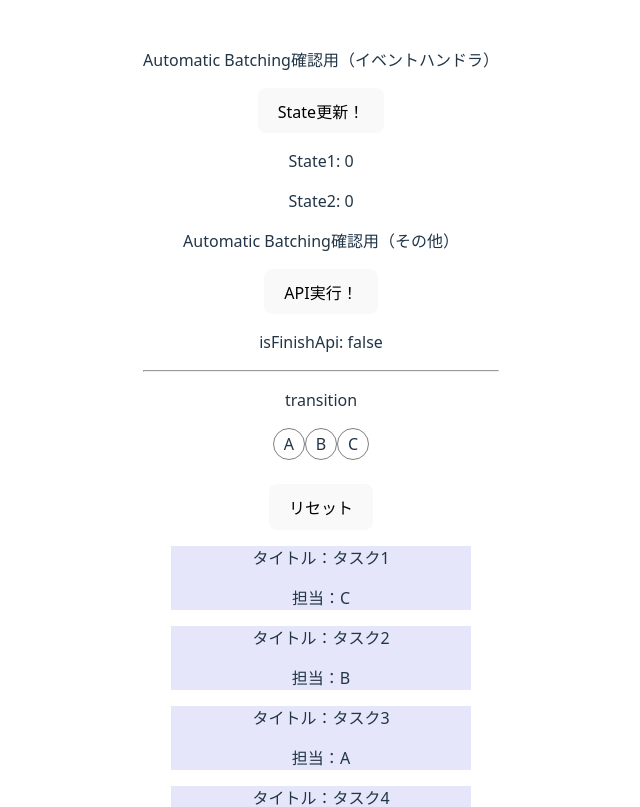
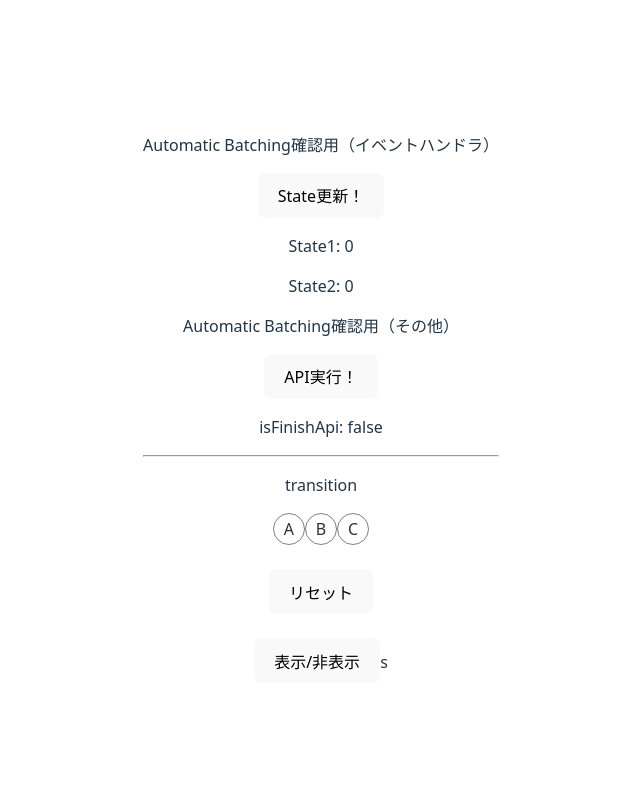
Before and after one commit to Soh1121/React18, a React (Vite) app in the folder react18-explanation-react18/: page / in a window 1280 px wide. Shown: the top 807 px of the page, without its empty margins (319-959 px from the left). Built offline with nearby package versions, Linux system fonts and the light colour scheme.

Commit message:
✨feat: リストを基本的に非表示

```diff
--- a/react18-explanation-react18/src/components/Transition.tsx
+++ b/react18-explanation-react18/src/components/Transition.tsx
@@ -35,6 +35,7 @@
 export const Transition = () => {
     const [selectedAssignee, setSelectedAssignee] = useState<string>('');
     const [taskList, setTaskList] = useState<Task[]>(tasks);
+    const [isShowList, setIsShowList] = useState<boolean>(false);
 
     const onClickAssignee = (assignee: string) => {
         setSelectedAssignee(assignee);
@@ -51,7 +52,10 @@
             </div>
             <br />
             <button type="button" onClick={() => onClickAssignee('')}>リセット</button>
-            <TaskList taskList={taskList} />
+            <br />
+            <br />
+            <button type="button" onClick={() => setIsShowList(!isShowList)}>表示/非表示</button>
+            {isShowList && <TaskList taskList={taskList} />}s
         </div>
     );
 };
```
